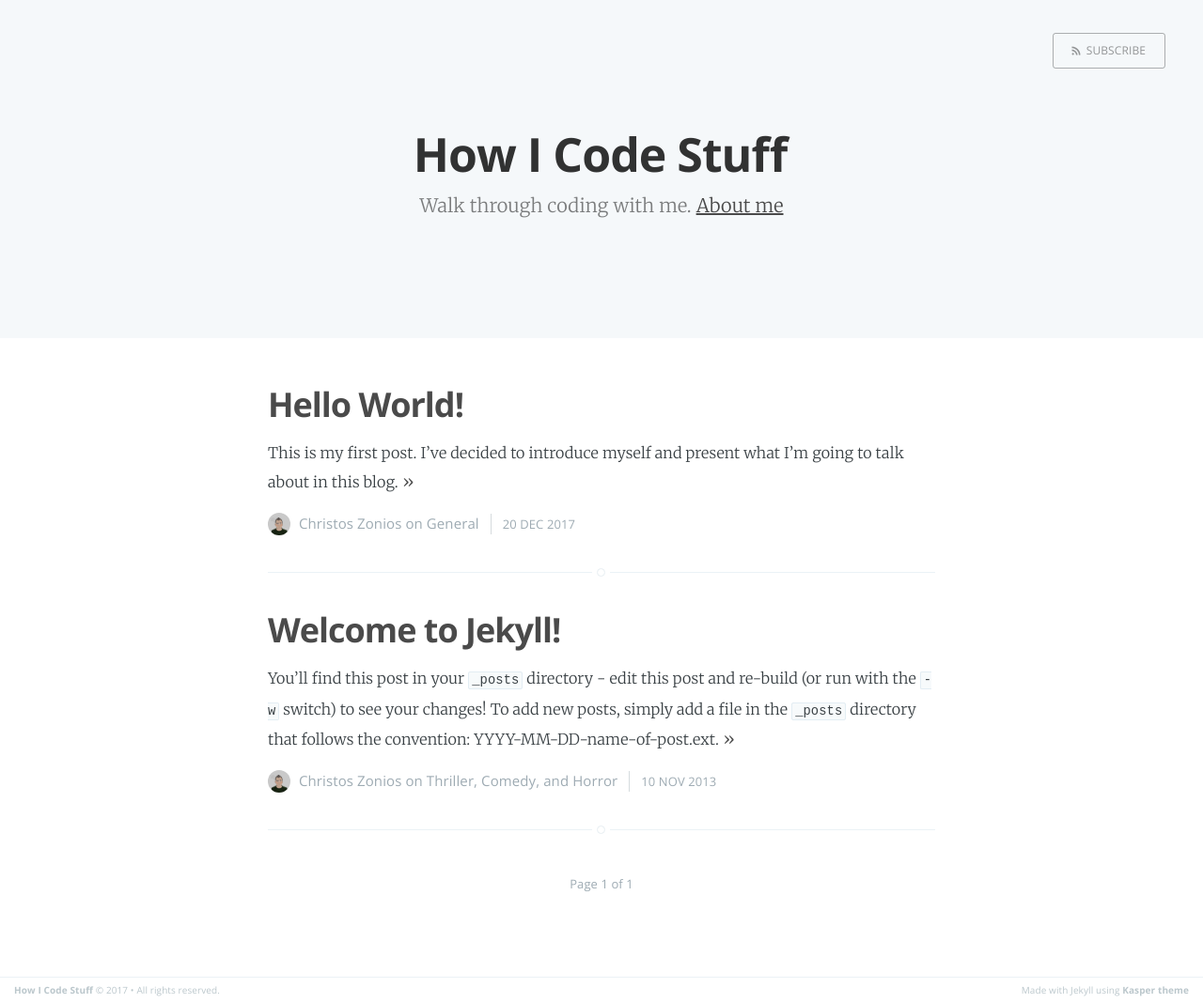
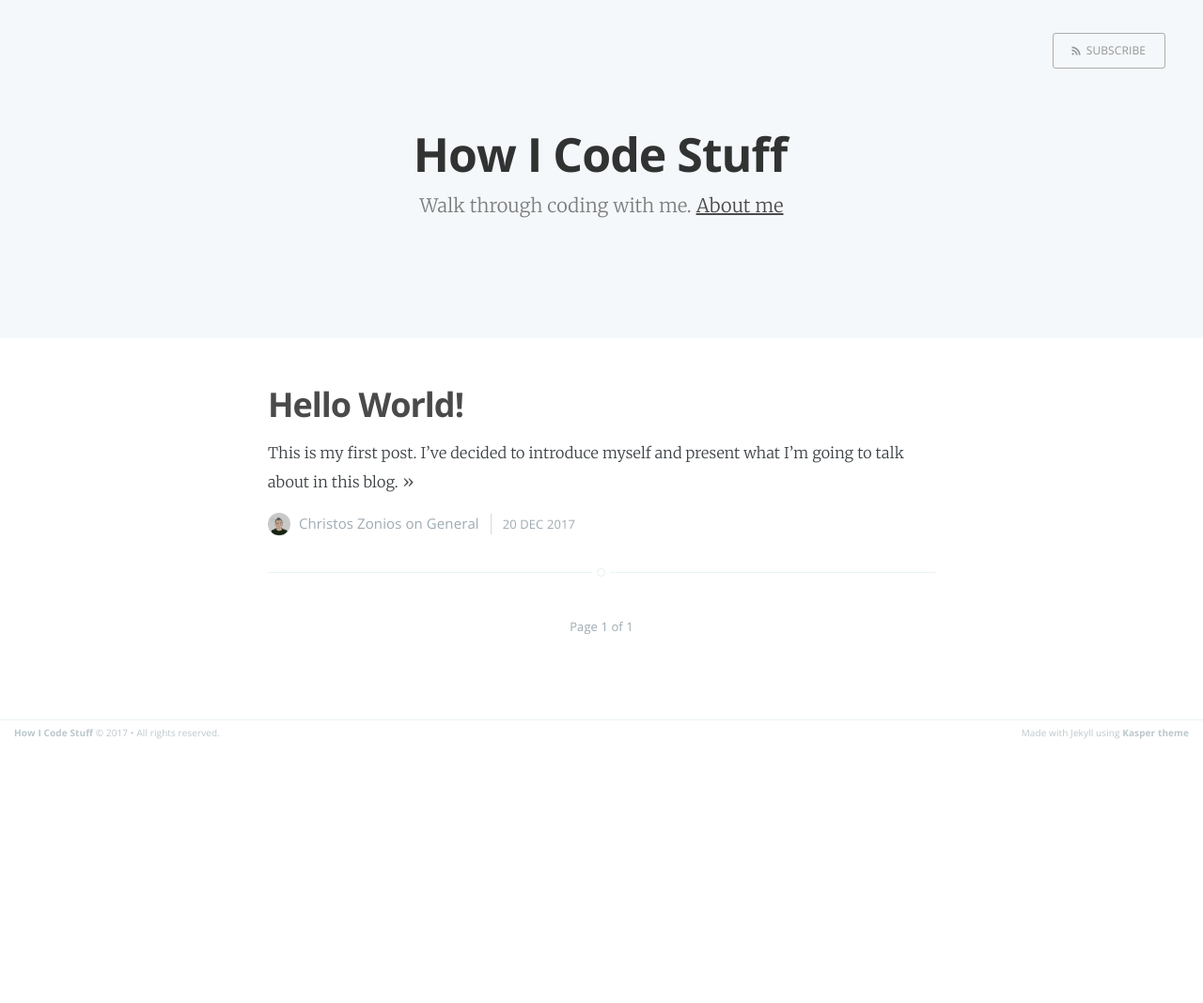
Before and after one commit to howicodestuff/howicodestuff.github.io, a Jekyll site: the page built from index.html, in a window 1280 px wide. Shown: the whole page at 94% size. Built offline with Jekyll 4.4.1, drawn with Linux system fonts in a browser that asks for light colours; the list of posts is cut into pages by our own code; after the commit the page ends 900 px from its top, so only the background shows below that.

Commit message:
FIX baseurl

```diff
--- a/_posts/2013-11-10-welcome-to-jekyll.markdown
+++ /dev/null
@@ -1,24 +0,0 @@
----
-layout: post
-title:  "Welcome to Jekyll!"
-date:   2013-11-10 10:18:00
-categories: Thriller Comedy Horror
----
-
-You'll find this post in your `_posts` directory - edit this post and re-build (or run with the `-w` switch) to see your changes!
-To add new posts, simply add a file in the `_posts` directory that follows the convention: YYYY-MM-DD-name-of-post.ext.
-
-Jekyll also offers powerful support for code snippets:
-
-{% highlight ruby %}
-def print_hi(name)
-  puts "Hi, #{name}"
-end
-print_hi('Tom')
-#=> prints 'Hi, Tom' to STDOUT.
-{% endhighlight %}
-
-Check out the [Jekyll docs][jekyll] for more info on how to get the most out of Jekyll. File all bugs/feature requests at [Jekyll's GitHub repo][jekyll-gh].
-
-[jekyll-gh]: https://github.com/mojombo/jekyll
-[jekyll]:    http://jekyllrb.com
--- a/index.html
+++ b/index.html
@@ -3,16 +3,17 @@
 title: Home
 cover: false
 about: 'https://czonios.github.io'
+baseurl: 'https://howicodestuff.github.io'
 ---
 
 <header class="main-header {% if page.cover %}" style="background-image: url({{ page.cover }}) {%else%}no-cover{% endif %}">
     <nav class="main-nav overlay clearfix">
             {% if page.logo %}
-                <a class="blog-logo" href="{{ site.baseurl }}">
+                <a class="blog-logo" href="{{ baseurl }}">
                     <img src="{{ page.logo }}" alt="Blog Logo" />
                 </a>
             {% endif %}
-        <a class="subscribe-button icon-feed" href="{{ site.baseurl }}feed.xml">Subscribe</a>
+        <a class="subscribe-button icon-feed" href="{{ baseurl }}feed.xml">Subscribe</a>
     </nav>
     <div class="vertical">
         <div class="main-header-content inner">
```
Also changed, not shown: _posts/2017-12-20-hello-world.md (+3 -1 lines).
